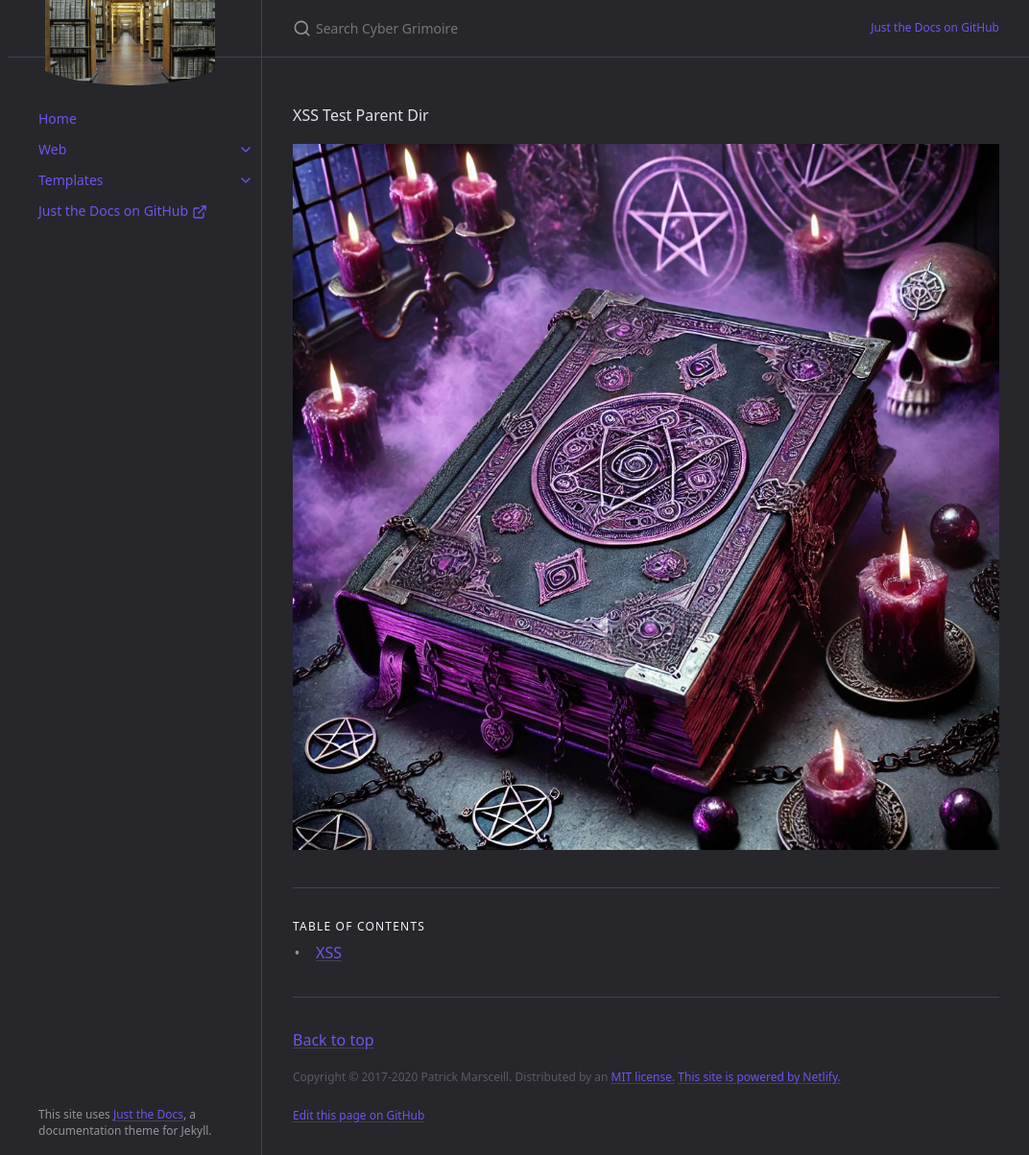
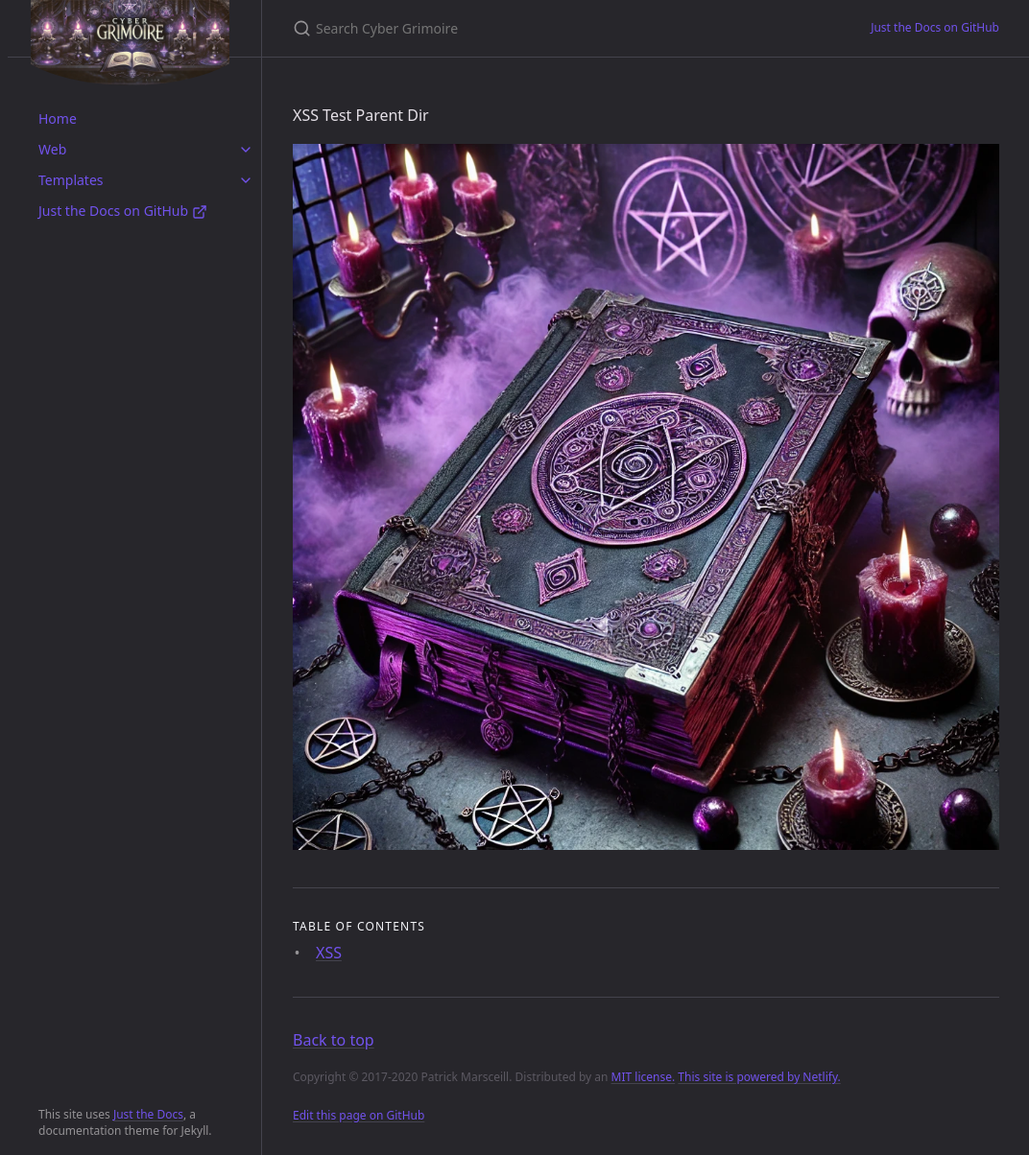
Before and after one commit to DpinaCode/CyberGrimoire.github.io, a Jekyll site: the page built from docs/Web/web.md, in a window 1280 px wide and 1204 px high. Shown: the whole window at 96% size, without its empty margins (99-1171 px from the left). Built offline with Jekyll 4.4.1, drawn with Linux system fonts in a browser that asks for light colours; cached includes are drawn as plain includes.

Commit message:
Logo fix

```diff
--- a/_config.yml
+++ b/_config.yml
@@ -53,7 +53,7 @@ exclude:
    - fixtures/
 
 # Set a path/url to a logo that will be displayed instead of the title
-logo: "/assets/images/small-image.jpg"
+logo: "/assets/images/banner.webp"
 
 # Enable or disable the site search
 # Supports true (default) or false
```
